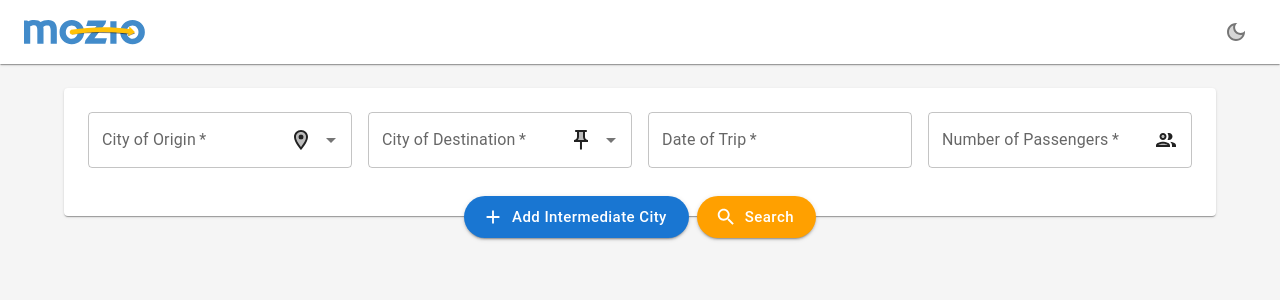
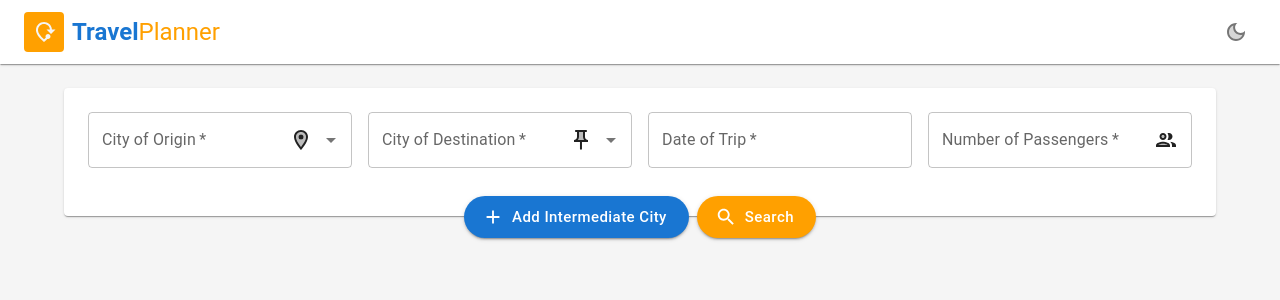
Before and after one commit to a-maksousa/distance-app, a React (Create React App) app: page / in a window 1280 px wide. Shown: the top 300 px of the page. Built offline with nearby package versions, Linux system fonts and the light colour scheme.

Commit message:
replace logo

```diff
--- a/src/Components/Section/index.js
+++ b/src/Components/Section/index.js
@@ -5,7 +5,7 @@ const Section = ({ children, sx, title }) => {
     <Paper sx={{ padding: (theme) => theme.spacing(3), ...sx }}>
       {title && (
         <>
-          <Typography variant="h5">{title}</Typography>
+          <Typography variant="h6">{title}</Typography>
           <Divider sx={{ marginBlock: 1 }} />
         </>
       )}
--- a/src/Layout/MainLayout/LogoSection.js
+++ b/src/Layout/MainLayout/LogoSection.js
@@ -1,4 +1,5 @@
-import { ButtonBase } from "@mui/material";
+import { ModeOfTravelTwoTone } from "@mui/icons-material";
+import { Avatar, ButtonBase, Typography } from "@mui/material";
 import { Box } from "@mui/system";
 import { useNavigate } from "react-router-dom";
 
@@ -10,13 +11,15 @@ const LogoSection = () => {
   return (
     <Box sx={{ flexGrow: 1 }}>
       <ButtonBase onClick={handleNavigate}>
-        <Box
-          sx={{
-            height: "50px",
-          }}
-          component="img"
-          src="/img/micon.svg"
-        />
+        <Avatar variant="rounded" sx={{ bgcolor: (theme) => theme.palette.secondary.main, marginInlineEnd: 1 }}>
+          <ModeOfTravelTwoTone  />
+        </Avatar>
+        <Typography variant="h5" sx={{ color: (theme) => theme.palette.primary.main, fontWeight: "bold" }}>
+          Travel
+        </Typography>
+        <Typography variant="h5" sx={{ color: (theme) => theme.palette.secondary.main }}>
+          Planner
+        </Typography>
       </ButtonBase>
     </Box>
   );
```
Also changed, not shown: public/img/micon.svg (deleted).
